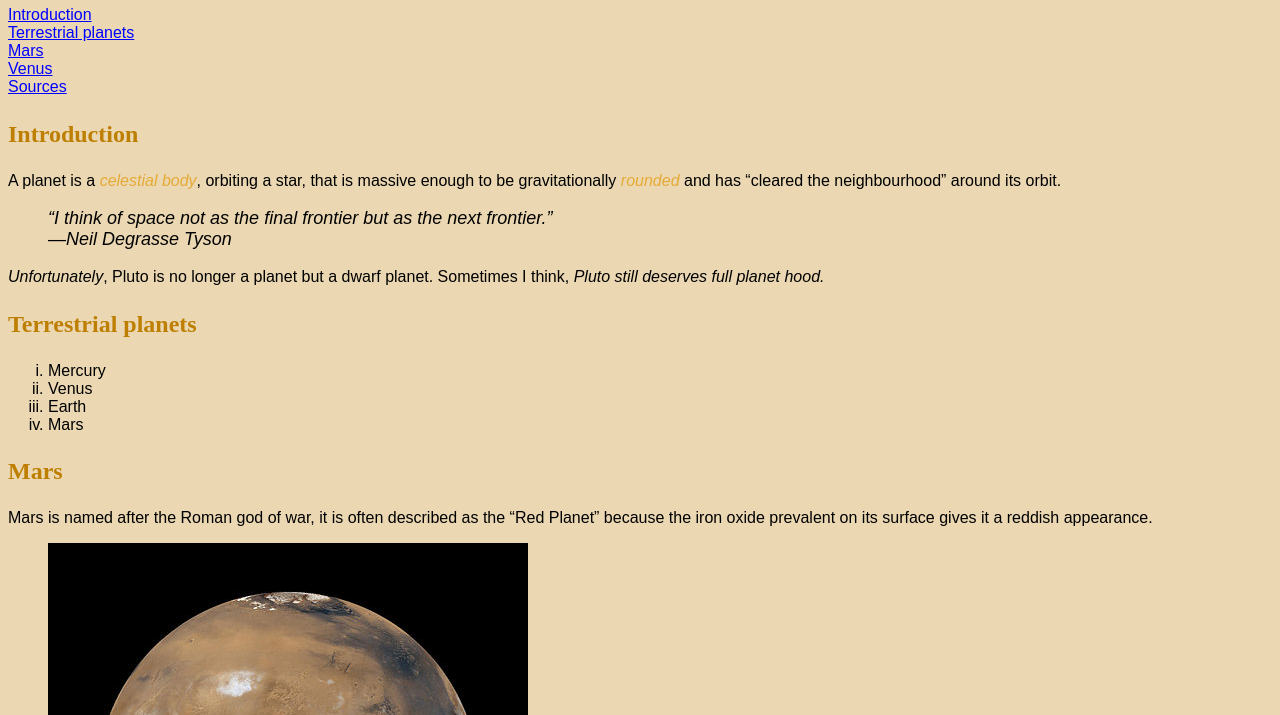
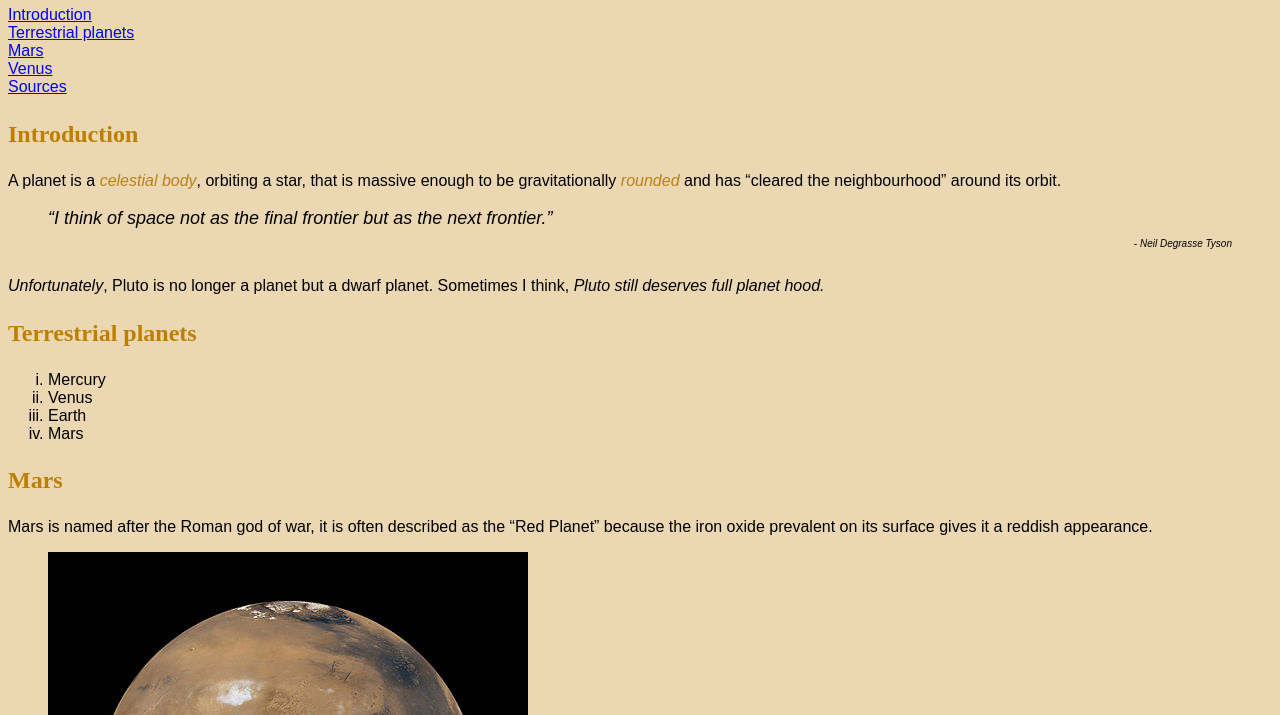
Before and after one commit to sagehartly/dsn1674-assignment-3, a plain HTML site: page index.html in a window 1280 px wide. Shown: the part 85-800 px from the top of the page. Drawn offline with Linux system fonts and the light colour scheme; a web font is replaced by a local one.

Commit message:
Added colour
Aligned text. Changed font size.

```diff
--- a/css/main.css
+++ b/css/main.css
@@ -11,7 +11,7 @@ ol {
   }
 
 em {
-  color: #e5aa34;
+  color: #b88216;
 }
 
 blockquote {
@@ -43,3 +43,10 @@ a {
 
 a:hover {
   color:white;
+}
+
+footer {
+  font-size: 10px;
+  text-align: right;
+  line-height: 3;
+}
--- a/index.html
+++ b/index.html
@@ -27,7 +27,7 @@ and has <q>cleared the neighbourhood</q> around its orbit.</p>
 
 <blockquote>
 <q>I think of space not as the final frontier but as the next frontier.</q>
-<footer>—<cite>Neil Degrasse Tyson</cite></footer>
+<footer><cite> - Neil Degrasse Tyson</cite></footer>
 </blockquote>
 
 <p><i>Unfortunately</i>, Pluto is no longer a planet but a dwarf planet.
```
